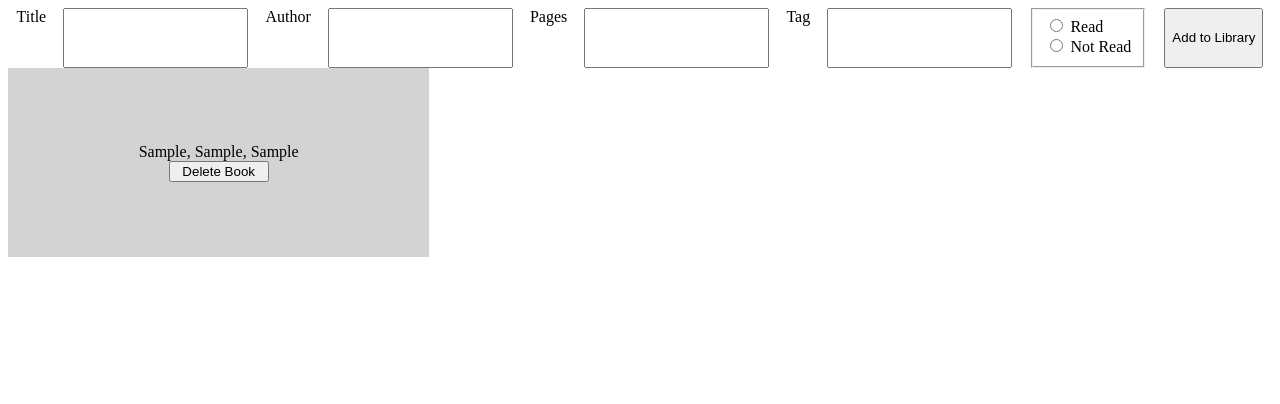
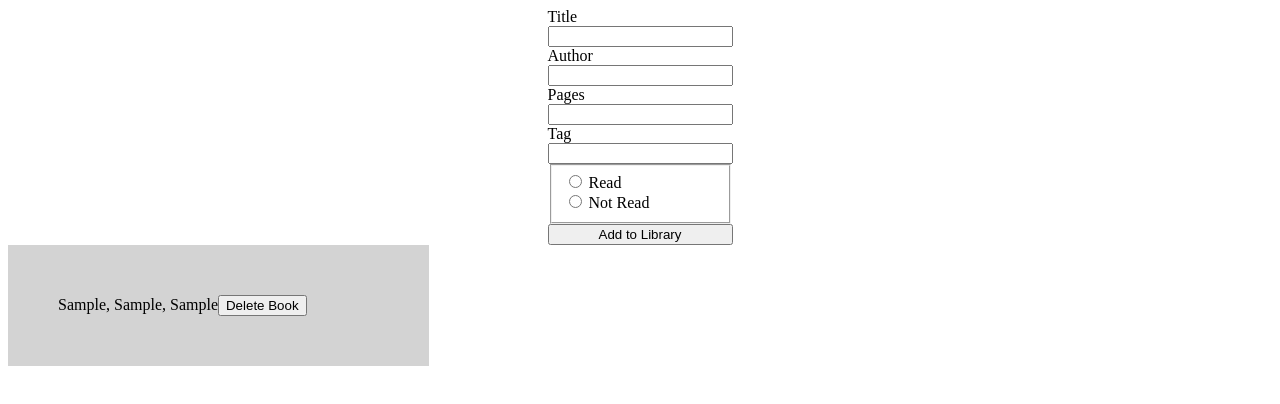
Before and after one commit to amargh2/library-project, a plain HTML site: page index.html in a window 1280 px wide. Both pictures are taken after typing "Sample", "Sample", "Sample", "Sample" into the empty fields and a click on the button "Add to Library". Drawn offline with Linux system fonts and the light colour scheme.

Commit message:
Got the code working, and the delete buttons now delete the proper corresponding book. Just need to style (inspiration? goodreads?), and then all done.

```diff
--- a/script.js
+++ b/script.js
@@ -15,6 +15,7 @@ function Book(title, author, pages, tag) {
     this.title = title
     this.author = author
     this.pages = pages
+    this.tag = tag
 }
 
 /*Add book to library array function.*/
@@ -23,24 +24,64 @@ function addBookToLibrary(book) {
     library.push(book)
 }
 
+/*Clear all inputs after the add to library button is pushed*/
+
+function clearAll() {
+    document.getElementById('title').value = ""
+    document.getElementById('author').value = ""
+    document.getElementById('pages').value = ""
+    document.getElementById('tag').value = ""
+}
+
+/*This function creates the delete button that will appear when the book is added; uses data index id (which is derived
+from length of the library array) to ensure that the button deletes the correct book (ie, the one it appears with) */
+ function newButton() {
+    button = document.createElement('button');
+    text = document.createTextNode('Delete Book');
+    button.dataset.indexNumber = library.length;
+    button.appendChild(text);
+    return button
+}
+
+/*adds event listener to each created button -- matches data-index of the button with data-index of corresponding
+div, and removes*/
+function buttonFunction(button) {
+    button.addEventListener ('click', () => {
+       divToSelect = document.querySelector(`[data-index-number = "${button.dataset.indexNumber}"]`)
+       divToSelect.remove()
+})
+}
+
+/*new div creator function -- assigns class name for styling and data index number for proper deletion handling */
+function newDiv () {
+    let bookDiv = document.createElement('div');
+    bookDiv.className = 'library-card';
+    bookDiv.dataset.indexNumber = library.length;
+    return bookDiv;
+}
+
+/*function that ties most everything together -- adds button, book div, and appends everything*/
+function addCard (title, author, pages) {
+    libraryDiv = document.querySelector('.library')
+    bookDiv = newDiv();
+    bookDiv.textContent = `${title}, ${author}, ${pages}`
+    libraryDiv.appendChild(bookDiv);
+    button = newButton()
+    buttonFunction(button)
+    bookDiv.appendChild(button)
+
+}
 /*Button event listener - when you click it calls the constructor
  and adds the book to the library array and changes the html -
  adds div for the library book and creates the delete button for the element*/
-
 addButton.addEventListener('click', () => {
     let book = new Book(titleField, authorField, pagesField)
-    var newDiv = document.createElement('div');
-    newDiv.className = 'library-card'
-    newButton = document.createElement('button')
-    newButton.className = 'library-card-button'
-    buttonText = document.createTextNode('Delete Book')
-    newDiv.textContent =`${book.title}, ${book.author}, ${book.pages}`
-    document.querySelector('.library').appendChild(newDiv)
-    newDiv.appendChild(newButton)
-    newButton.appendChild(buttonText)
     addBookToLibrary(book)
+    addCard(book.title, book.author, book.pages)
     clearAll()
 })
+
+
 
 /*Functions that allow the text inputs to dynamically update */
 
@@ -60,20 +101,9 @@ function handleChangeTag() {
     tagField = document.getElementById('tag').value
 }
 
-/*Clear all inputs after the add to library button is pushed*/
 
-function clearAll() {
-    document.getElementById('title').value = ""
-    document.getElementById('author').value = ""
-    document.getElementById('pages').value = ""
-    document.getElementById('tag').value = ""
-}
-
+/* function for the event listener on each book's delete book button */
 function deleteBook() {
     deleteButton = document.querySelector('.library-card-button')
     deleteButton.parentElement.remove()
 }
-
-deleteButton.addEventListener('click', () => {
-    deleteBook()
-})
--- a/style.css
+++ b/style.css
@@ -3,9 +3,9 @@
 }
 
 .form {
-   display: flex;
-   justify-content: space-around;
-   flex-direction:row;
+   display: grid;
+   justify-content: center;
+   align-content: center;
 }
 
 .library {
@@ -15,9 +15,8 @@
 }
 
 .library-card {
-    padding: 75px;
+    padding: 50px;
     background-color: lightgrey;
-    display: flex;
     flex-direction: column;
     justify-content: space-around;
     align-items: center;
```
Also changed, not shown: 1 other file.
